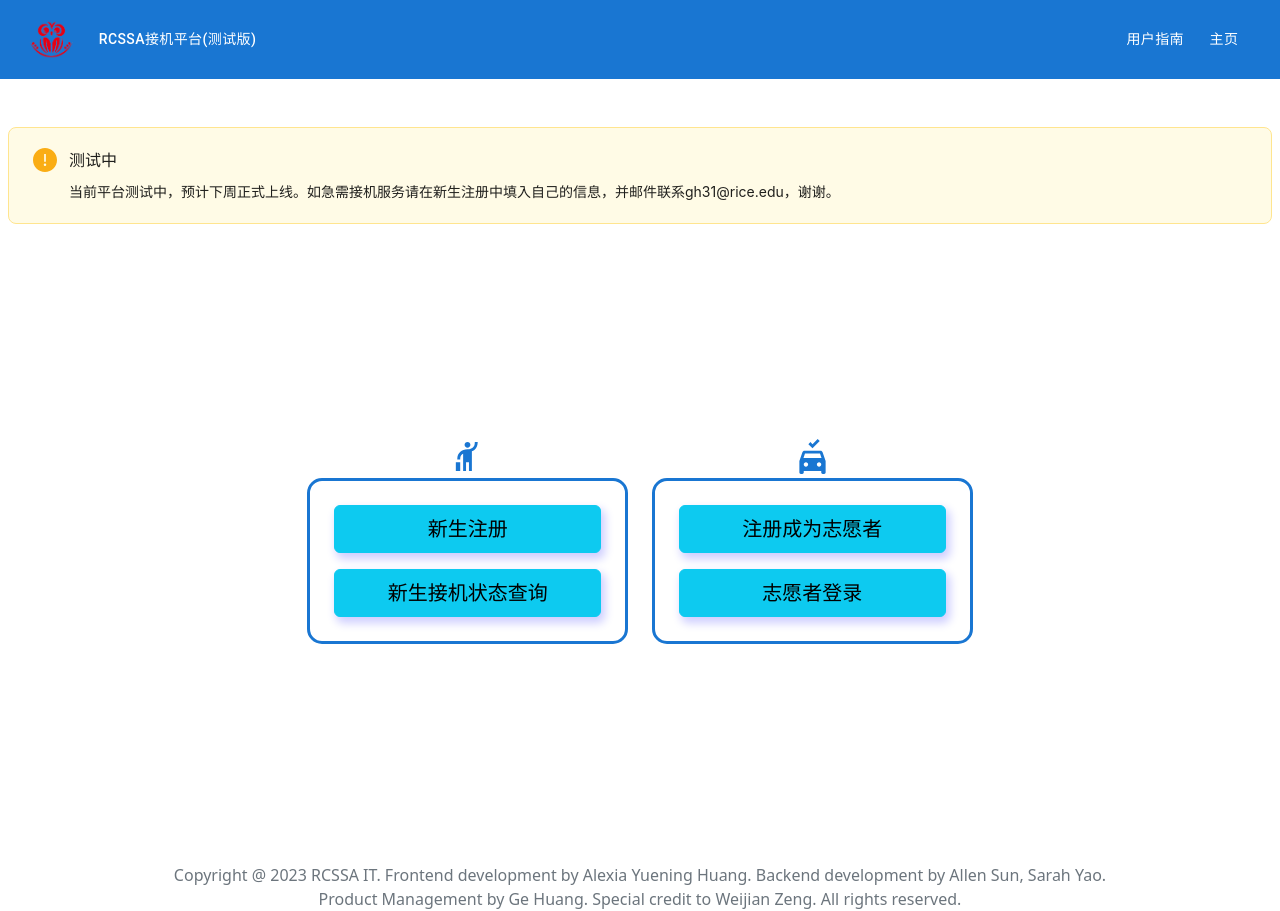
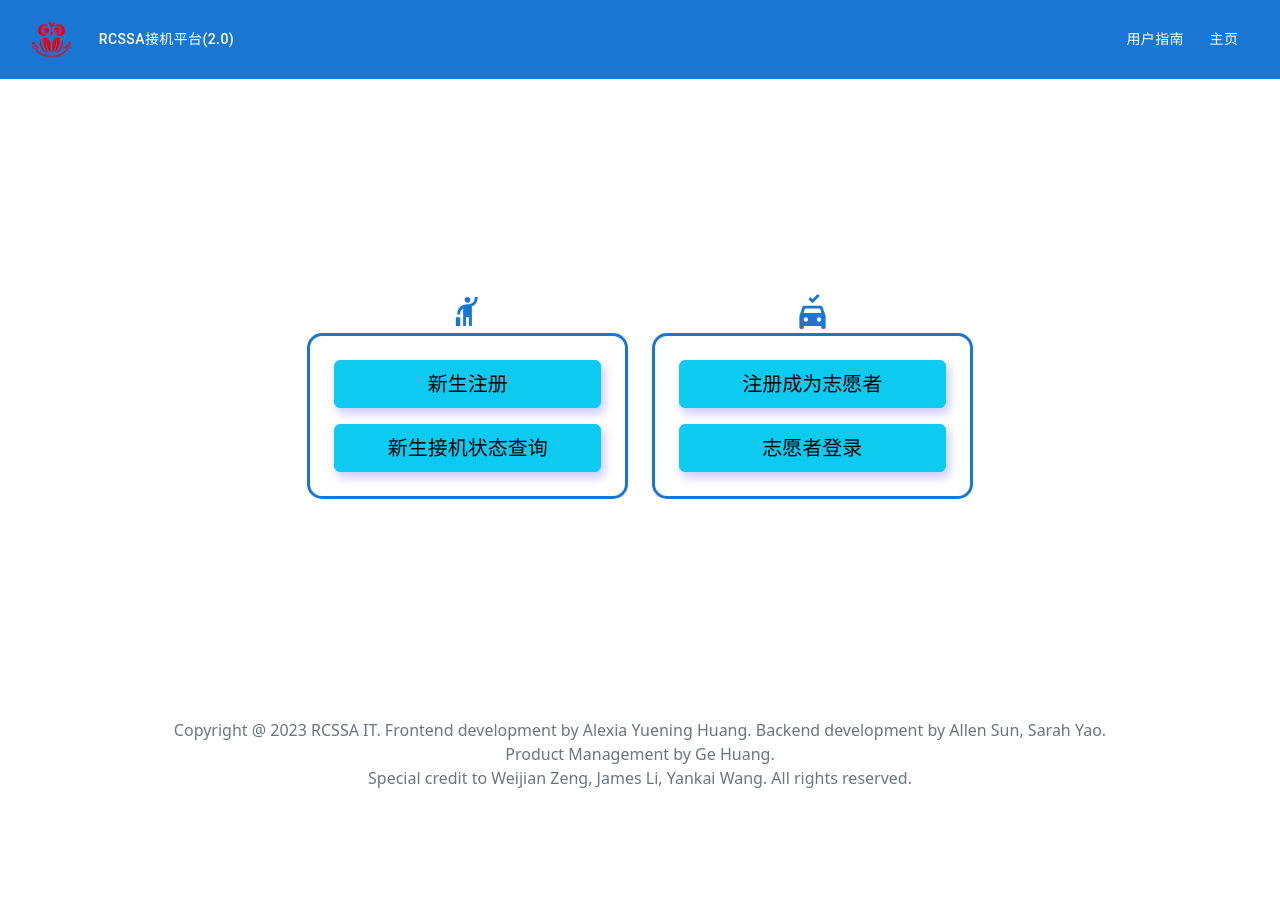
Before and after one commit to RCSSA/Freshmen-Airport-Pickup-Frontend, a React (Create React App) app in the folder airport-pickup/: page /info in a window 1280 px wide. After the commit the page ends 800 px from the top, so only its background shows below. Built offline with nearby package versions, Linux system fonts and the light colour scheme.

Commit message:
prod release update

```diff
--- a/airport-pickup/src/component/BtnAppBar.js
+++ b/airport-pickup/src/component/BtnAppBar.js
@@ -31,7 +31,7 @@ export default function BtnAppBar() {
           </IconButton>
           <Typography variant="h6" component="div" sx={{ flexGrow: 1 }}>
             <Button color="inherit" onClick={redirectToHomepage}>
-              RCSSA接机平台(测试版)
+              RCSSA接机平台(2.0)
             </Button>
           </Typography>
           <Button
--- a/airport-pickup/src/pages/Homepage.js
+++ b/airport-pickup/src/pages/Homepage.js
@@ -20,7 +20,7 @@ export default function Homepage(props) {
 
   return (
     <div className="full-white pb-3 px-2">
-      <div>
+      {/* <div>
         <br /> <br />
         <Alert
           message="测试中"
@@ -28,7 +28,7 @@ export default function Homepage(props) {
           type="warning"
           showIcon
         />
-      </div>
+      </div> */}
       <div
         className="d-flex justify-content-center align-items-center"
         style={{ height: "94%" }}
@@ -78,7 +78,8 @@ export default function Homepage(props) {
       <div className="d-flex justify-content-center text-secondary text-center">
         Copyright @ 2023 RCSSA IT. Frontend development by Alexia Yuening Huang.
         Backend development by Allen Sun, Sarah Yao. <br /> Product Management
-        by Ge Huang. Special credit to Weijian Zeng. All rights reserved.
+        by Ge Huang. <br /> Special credit to Weijian Zeng, James Li, Yankai
+        Wang. All rights reserved.
       </div>
     </div>
   );
```
